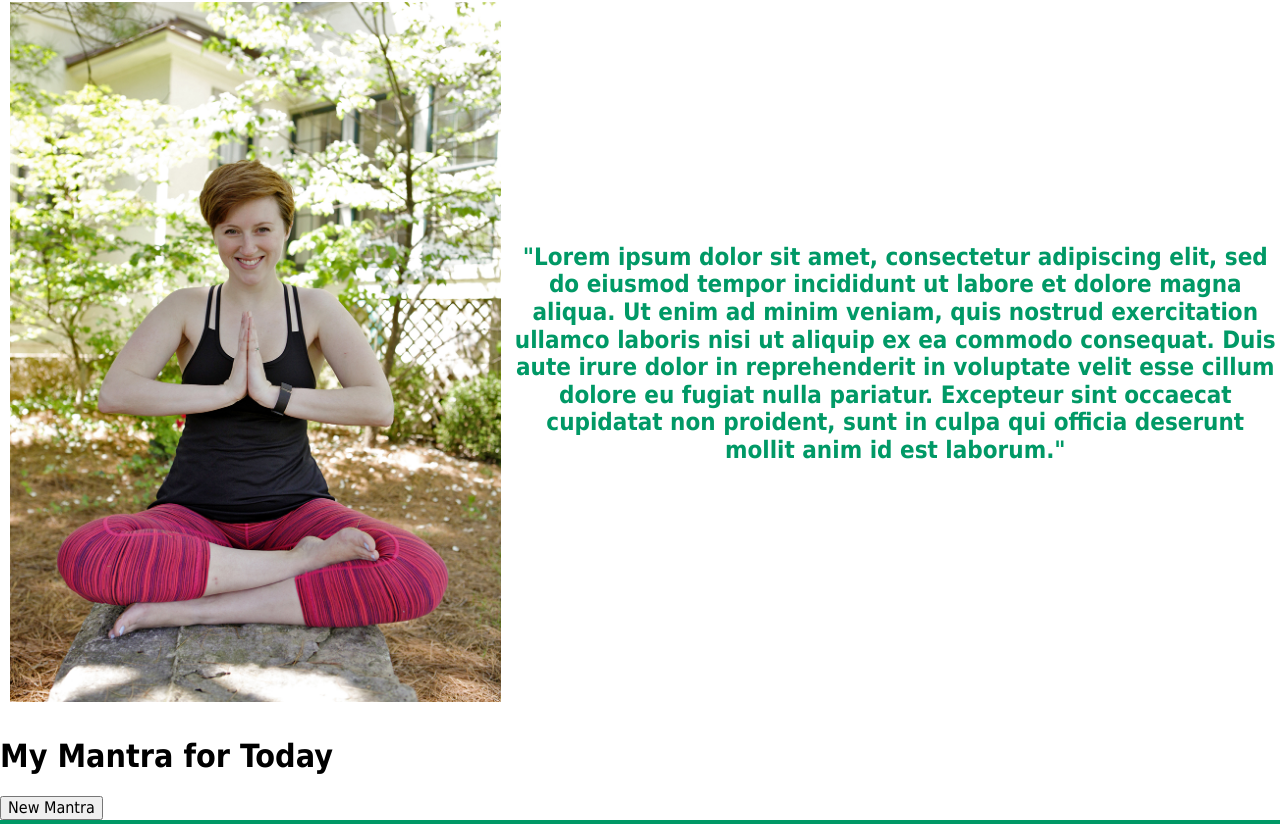
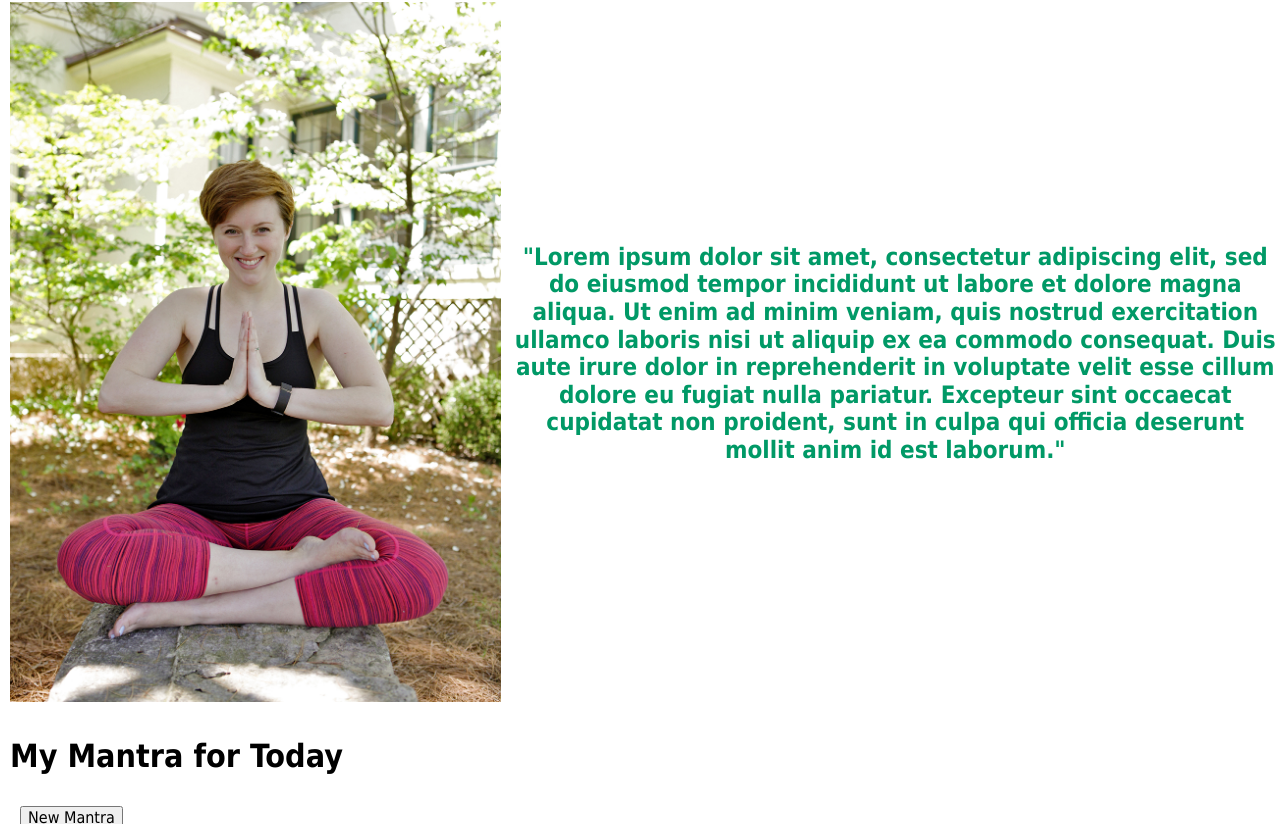
Before and after one commit to DanNitz/i-do-yoga, a plain HTML site: page index.html in a window 1280 px wide. Shown: the part 108-932 px from the top of the page. Drawn offline with Linux system fonts and the light colour scheme.

Commit message:
added some small margins to mantra generator

```diff
--- a/css/main.css
+++ b/css/main.css
@@ -69,6 +69,11 @@ footer{
     width: 60%;
 }
 
+/* mantra generator */
+
+.mantra-div {margin: 10px;}
+.mantra-div button {margin: 10px;}
+
 /* footer section */
 
 .icn {
--- a/index.html
+++ b/index.html
@@ -36,11 +36,13 @@
 <!-- /main-content -->
 
 <!-- random mantra generator  -->
-       <h1>My Mantra for Today</h1>
-        <div id="mantraGenerator">
-            <!--  mantras will show up here   -->
+        <div class="mantra-div">
+           <h1>My Mantra for Today</h1>
+           <div id="mantraGenerator">
+                <!--  mantras will show up here   -->
+           </div>
+           <button onclick="newMantra()">New Mantra</button>
         </div>
-        <button onclick="newMantra()">New Mantra</button>
 
     <footer>
         <a href="https://www.facebook.com/idoyogaky/" target="_blank"><img class="icn fb" src="imgs/fbookicon.png" alt="facebook"></a>
--- a/js/mantra.js
+++ b/js/mantra.js
@@ -11,8 +11,8 @@ var mantras = [
     'I am running away from my responsibilities. And it feels good. -MGS',
     'Society teaches us that having feelings and crying is bad and wrong. Well, that\'s baloney, because grief isn\'t wrong. There\'s such a thing as good grief. Just ask Charlie Brown. -MGS',
     'Whenever I\'m about to do something, I think, \'Would and idiot do that?\' and if they would, I do not do that thing. -DKS',
-    'I am ready to face any challenge that might be foolish enough to face me. -DKS',
-]
+    'I am ready to face any challenge that might be foolish enough to face me. -DKS'
+];
 
 function newMantra() {
     var randomNumber = Math.floor(Math.random()* mantras.length)
```
